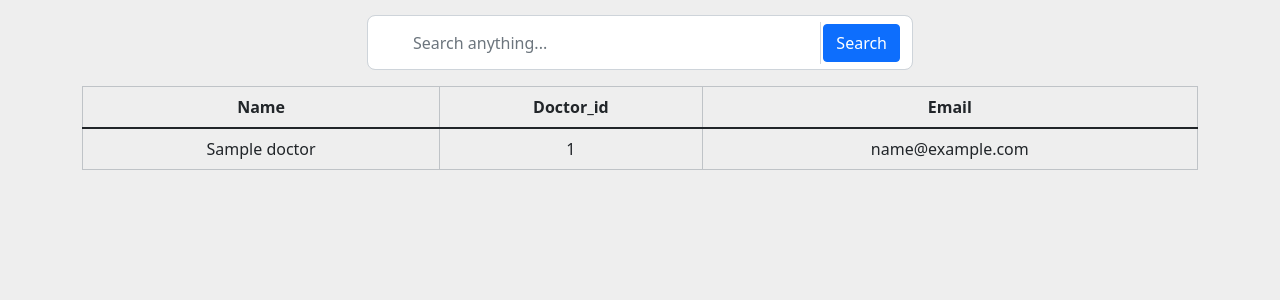
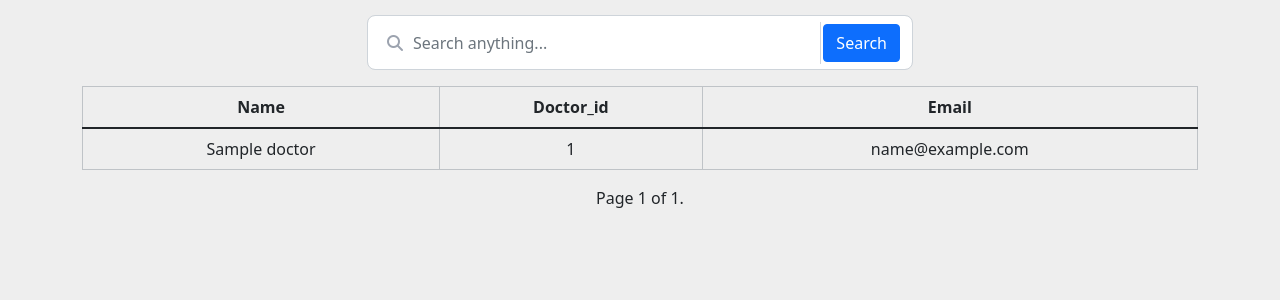
Before and after one commit to Panacea-4-U/Panacea, a Django app: page /services/ in a window 1280 px wide. Shown: the part 132-432 px from the top of the page. Run offline with Django 3.2, Linux system fonts and the light colour scheme; tables that the repository leaves empty hold one stand-in row (values such as "Sample post"); some libraries are stand-ins or nearby versions.

Commit message:
added pagination for doctors list

```diff
--- a/panacea/panacea_app/templates/panacea_app/base.html
+++ b/panacea/panacea_app/templates/panacea_app/base.html
@@ -24,6 +24,7 @@
   <link rel="stylesheet" href="{% static 'panacea_app/base.css' %}">
   <link rel="preconnect" href="https://fonts.googleapis.com">
   <link rel="preconnect" href="https://fonts.gstatic.com" crossorigin>
+  <link rel="stylesheet" href="https://cdnjs.cloudflare.com/ajax/libs/font-awesome/6.1.0/css/all.min.css">
   <title>Panacea</title>
   <!-- add icon link -->
   <link rel="icon" href="{% static 'panacea_app/panacea logo.jpeg' %}" type="image/x-icon">
--- a/panacea/panacea_app/templates/panacea_app/services.html
+++ b/panacea/panacea_app/templates/panacea_app/services.html
@@ -4,6 +4,17 @@
 {% block connectcss %}
 <link rel="stylesheet" href="{% static 'panacea_app/services.css' %}">
 {% endblock connectcss %}
+
+{% block style %}
+<style>
+    .pagination {
+        display: flex;
+        flex-direction: row;
+        flex-wrap: nowrap;
+        justify-content: center;
+    }
+</style>
+{% endblock style %}
 
 {% block content %}
     <div class="container">
@@ -35,7 +46,24 @@
                         <td style="text-align: center;">{{ result.email }}</td>
                     </tr>
                 {% endfor %}
-                </tbody>
-            </table>
+            </tbody>
+        </table>
+        <div class="pagination">
+            <span class="step-links">
+                {% if page_obj.has_previous %}
+                    <a href="?page=1"><i class="fas fa-regular fa-backward-fast"></i></a>
+                    <a href="?page={{ page_obj.previous_page_number }}"><i class="fas fa-regular fa-angles-left"></i></a>
+                {% endif %}
+
+                <span class="current">
+                    Page {{ page_obj.number }} of {{ page_obj.paginator.num_pages }}.
+                </span>
+
+                {% if page_obj.has_next %}
+                <a href="?page={{ page_obj.paginator.num_pages }}"><i class="fas fa-regular fa-forward-fast"></i></a>
+                <a href="?page={{ page_obj.next_page_number }}"><i class="fas fa-regular fa-angles-right"></i></a>
+                {% endif %}
+            </span>
+        </div>
     </div>
 {% endblock content %}
--- a/panacea/panacea_app/views.py
+++ b/panacea/panacea_app/views.py
@@ -81,23 +81,24 @@ def pat_home(request,pk):
 
 
 class SearchView(ListView):
-	model = Doctor
-	template_name = 'panacea_app/services.html'
-	context_object_name = 'all_search_results'
-	print("Checking")
+    model = Doctor
+    template_name = 'panacea_app/services.html'
+    context_object_name = 'all_search_results'
+    paginate_by = 20
+    print("Checking")
 
-	def get_queryset(self):
-		result = super(SearchView, self).get_queryset()
-		query = self.request.GET.get('search')
-		print(query)
-		if query:
-			postresult = Doctor.objects.filter(
-				Q(name__contains=query) | Q(email__contains=query)
-			)
-			result = postresult
-		else:
-			result = Doctor.objects.all()
-		return result
+    def get_queryset(self):
+        result = super(SearchView, self).get_queryset()
+        query = self.request.GET.get('search')
+        print(query)
+        if query:
+            postresult = Doctor.objects.filter(
+                Q(name__contains=query) | Q(email__contains=query)
+            )
+            result = postresult
+        else:
+            result = Doctor.objects.all()
+        return result
 
 # def services(request):
 #     return render(request, 'panacea_app/services.html')
```
Also changed, not shown: panacea/panacea_app/static/panacea_app/services.css (line endings or trailing spaces).
